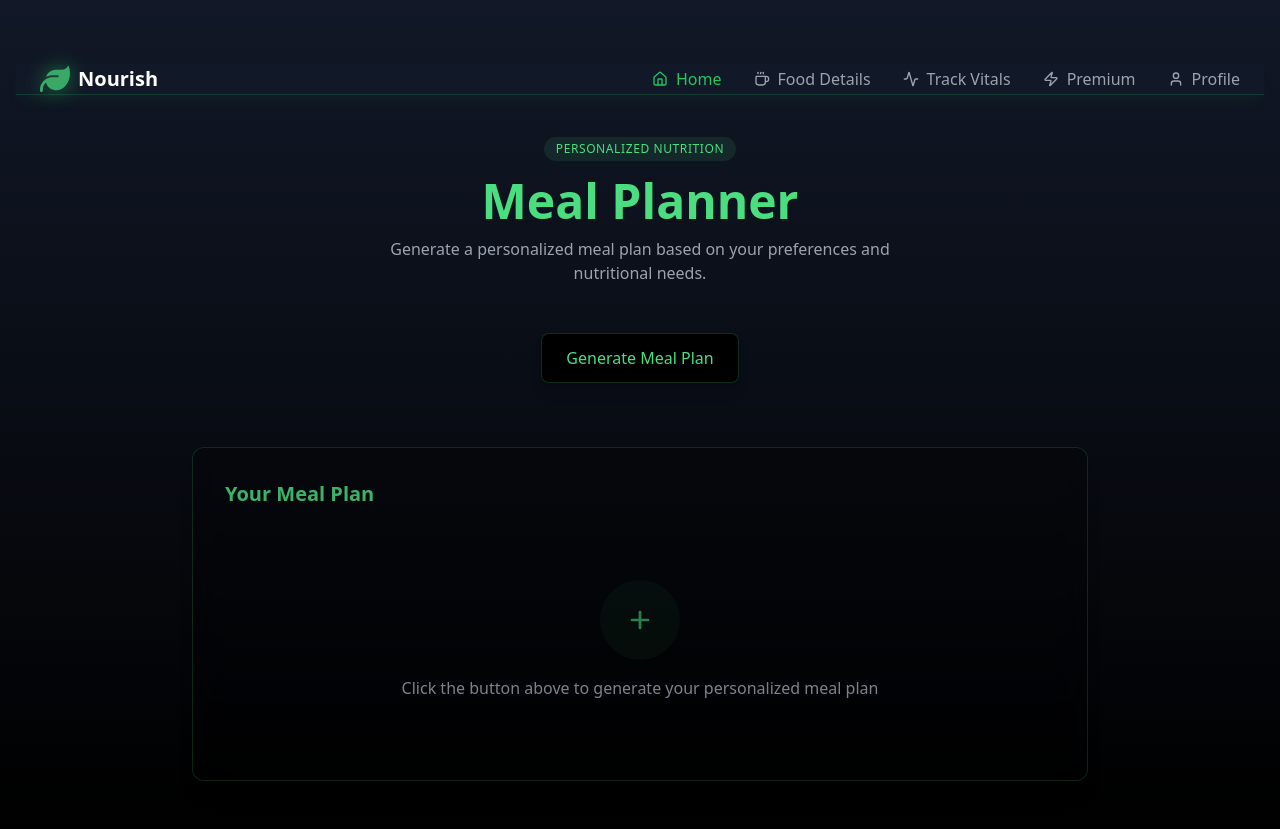
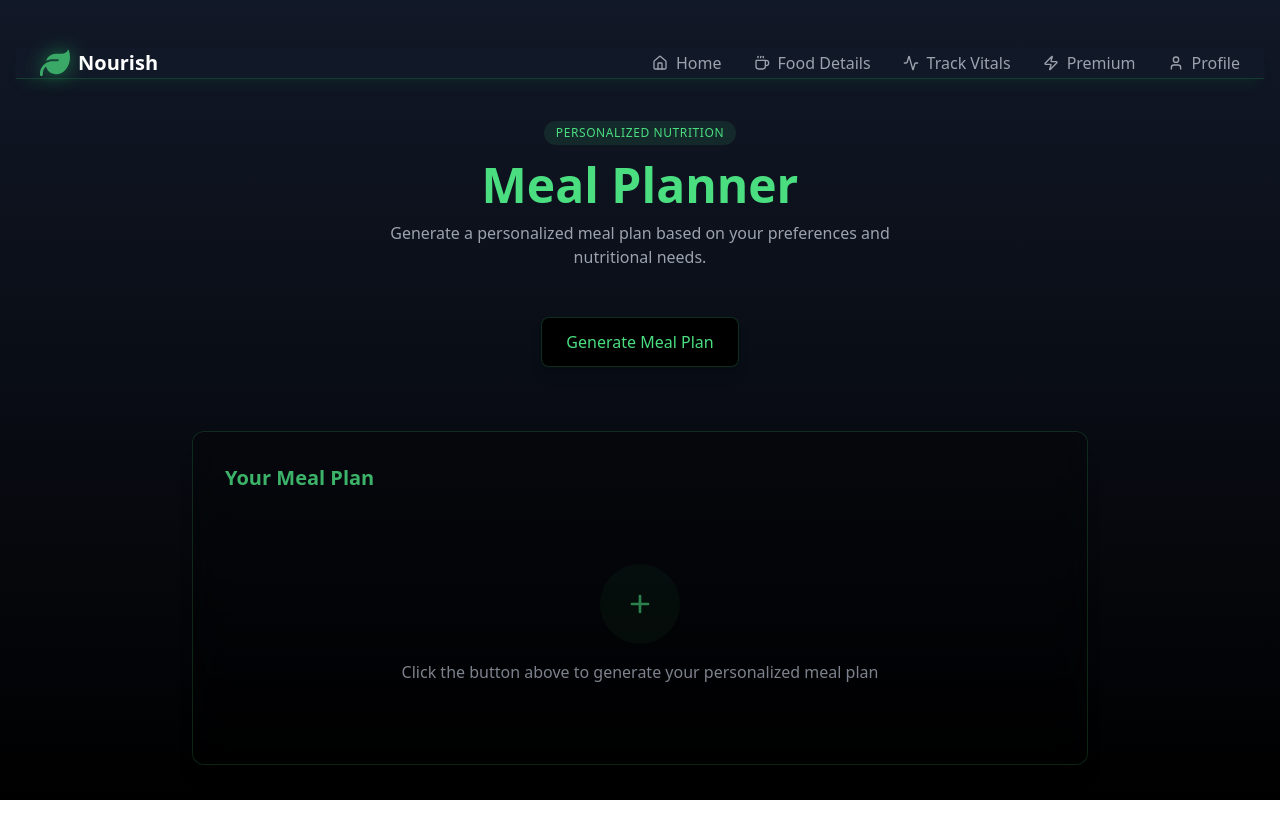
Before and after one commit to heet2604/food_recommendation_using_ML, a React (Create React App) app: page /recommendations in a window 1280 px wide. After the commit the page ends 800 px from the top, so only its background shows below. Built offline with nearby package versions, Linux system fonts and the light colour scheme; sample sign-in values are in the browser's storage.

Commit message:
final changes

```diff
--- a/src/FoodDetails/food_details.jsx
+++ b/src/FoodDetails/food_details.jsx
@@ -315,7 +315,7 @@ function FoodDetails() {
         {/* Suggested Foods */}
         <div className="mt-10 animate-fade-in" style={{ animationDelay: "0.2s" }}>
           <div className="bg-gray-900 rounded-xl p-6 border border-green-500/20 shadow-lg shadow-green-500/5">
-            <h2 className="text-xl font-semibold mb-6">Suggested Foods</h2>
+            <h2 className="text-xl font-semibold mb-6">We suggest healthy foods like : </h2>
             <div className="grid grid-cols-2 md:grid-cols-3 gap-4">
               {suggestedFoods.map((food, index) => (
                 <div
--- a/src/Recommendations/recommendations.jsx
+++ b/src/Recommendations/recommendations.jsx
@@ -152,9 +152,9 @@ const Recommendations = () => {
   };
 
   return (
-    <div className="min-h-screen bg-gradient-to-b from-gray-900 to-black px-4 py-8 md:py-16">
+    <div className="min-h-screen bg-gradient-to-b from-gray-900 to-black px-4 py-8 md:py-12">
       {/* Navbar */}
-      <nav className="w-full bg-gray-900 px-6  border-b border-green-500/20 shadow-lg shadow-green-500/5 sticky top-0 z-50 mb-10">
+      <nav className="w-full bg-gray-900 px-6 border-b border-green-500/20 shadow-lg shadow-green-500/5 sticky top-0 z-50 mb-10">
         <div className="max-w-7xl mx-auto flex justify-between items-center">
           <a href="/home" className="text-xl font-bold flex items-center gap-2 text-white">
           <FontAwesomeIcon
@@ -183,7 +183,7 @@ const Recommendations = () => {
           </div>
 
           <div className="hidden lg:flex items-center gap-8">
-            <a href="/home" className="nav-link flex items-center gap-2 text-green-500 font-medium">
+            <a href="/home" className="nav-link flex items-center gap-2 text-gray-400 font-medium">
               <HomeIcon className="w-4 h-4" />
               <span>Home</span>
             </a>
```
